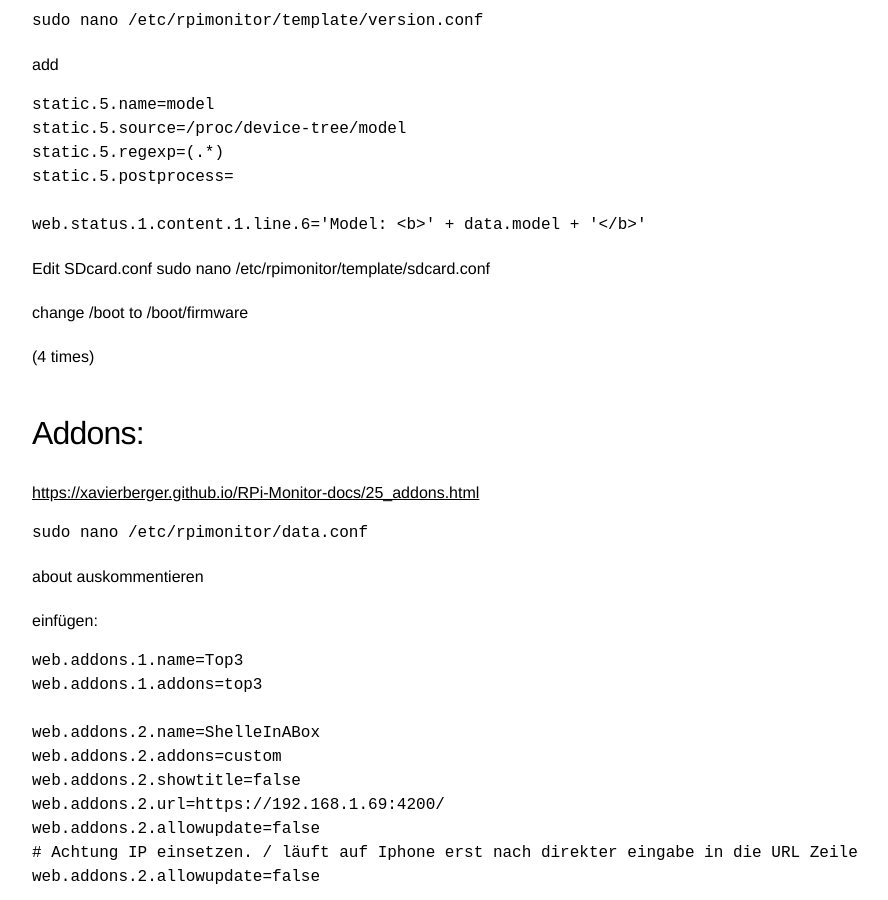
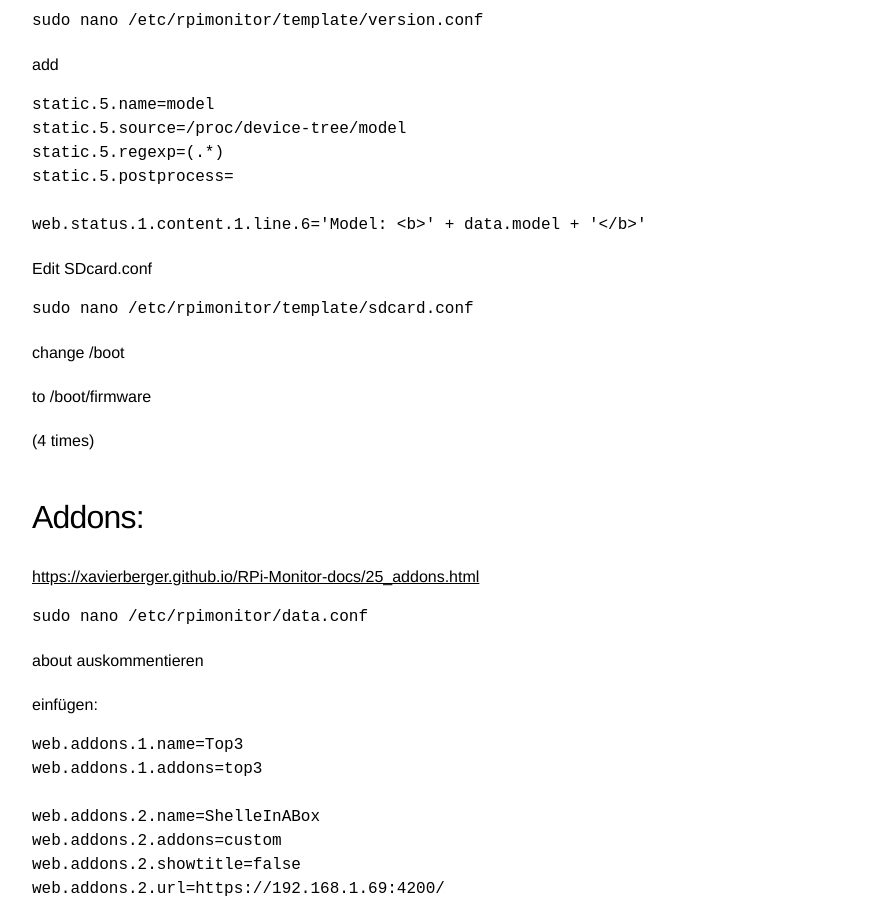
Before and after one commit to Wingertsau/ct.github.io, a Jekyll site: the page built from raspi.md, in a window 1280 px wide and 900 px high, scrolled down 1361 px. Shown: the whole window, without its empty margins (146-1034 px from the left). Built offline with Jekyll 4.4.1, drawn with Linux system fonts in a browser that asks for light colours; our own code applies the rules of GitHub Pages for plain Markdown files.

```diff
--- a/raspi.md
+++ b/raspi.md
@@ -74,14 +74,17 @@ add
 
 
 Edit SDcard.conf
-	sudo nano /etc/rpimonitor/template/sdcard.conf
 
- change
- 	/boot
-  to
- 	/boot/firmware
+    sudo nano /etc/rpimonitor/template/sdcard.conf
 
-  (4 times)
+
+change
+    /boot
+
+to
+    /boot/firmware
+
+(4 times)
 
 
 
```
